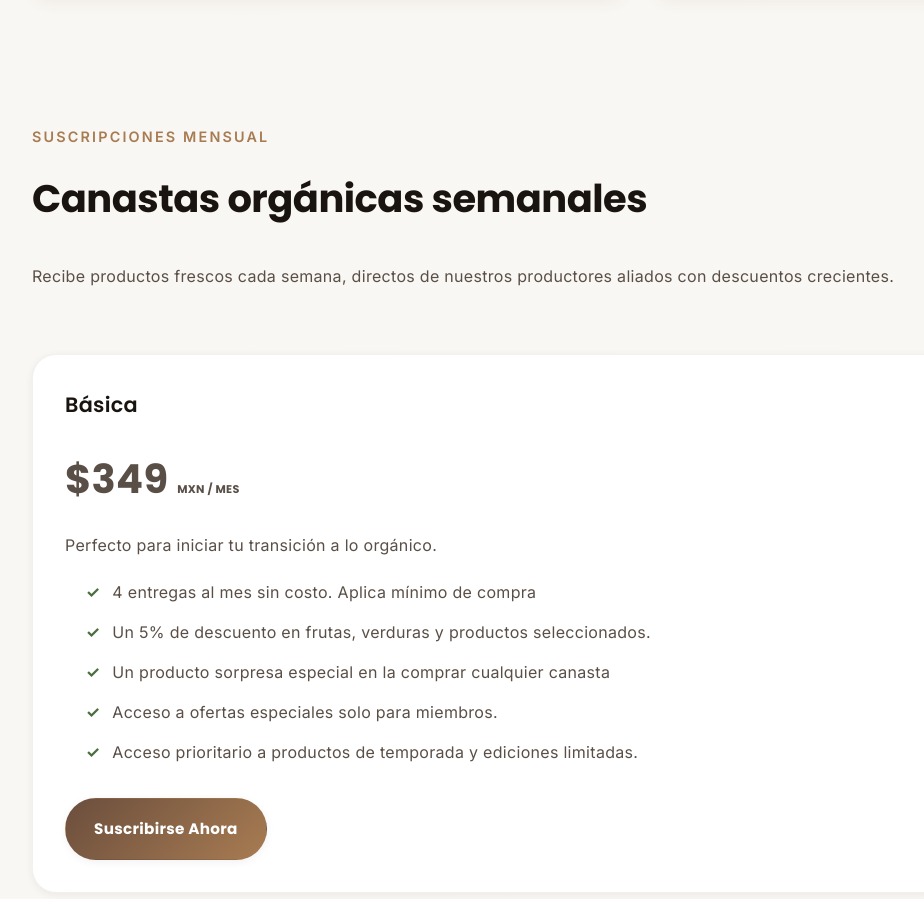
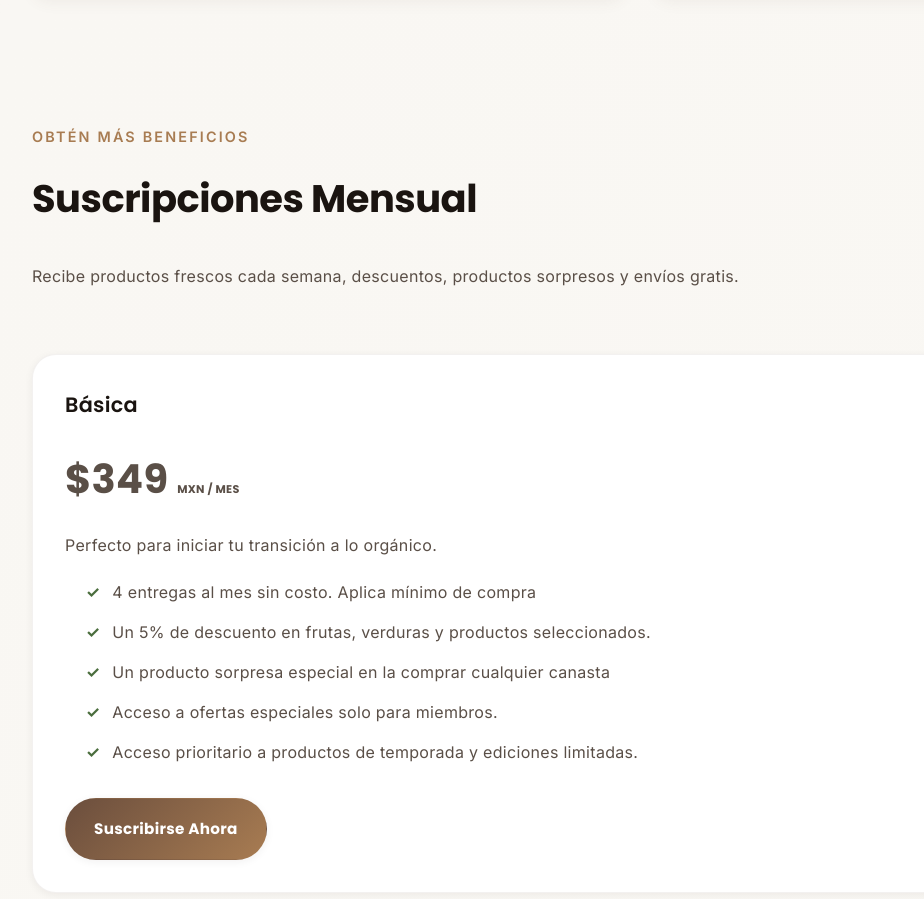
Before and after one commit to localmapsanpancho-pixel/Origen_bahia, a website: page index.html in a window 1280 px wide. Shown: the part 3522-4421 px from the top of the page, without its empty margins (0-924 px from the left). Drawn offline with Linux system fonts and the light colour scheme.

Commit message:
Descripción de los cambios

```diff
--- a/index.html
+++ b/index.html
@@ -172,9 +172,9 @@
 
     <section id="suscripciones" class="section section-light">
       <div class="section-header">
-        <span>Suscripciones Mensual</span>
-        <h2>Canastas orgánicas semanales</h2>
-        <p>Recibe productos frescos cada semana, directos de nuestros productores aliados con descuentos crecientes.</p>
+        <span>Obtén más beneficios</span>
+        <h2>Suscripciones Mensual</h2>
+        <p>Recibe productos frescos cada semana, descuentos, productos sorpresos y envíos gratis.</p>
       </div>
       <div class="grid plan-grid">
         <article class="plan-card">
```
